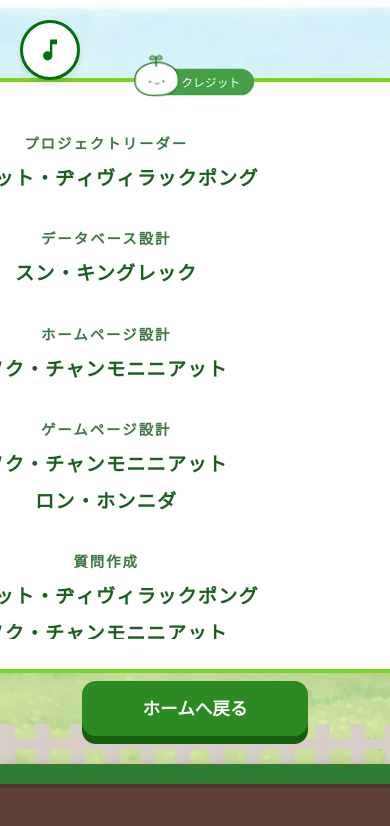
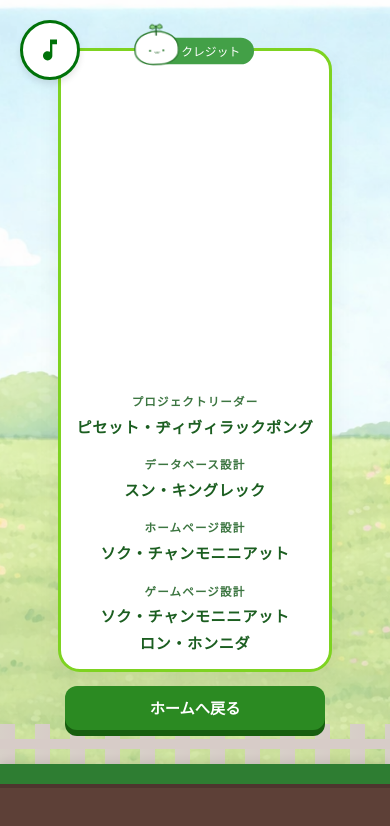
Before and after one commit to Numpang1812/quiz-game-app, a SvelteKit app: page /credits in a window 390 px wide. Shown: the top 826 px of the page. Built offline with nearby package versions, Linux system fonts and the light colour scheme.

Commit message:
implemented responsive design

```diff
--- a/src/routes/+page.svelte
+++ b/src/routes/+page.svelte
@@ -130,8 +130,9 @@
 		/>
 
 		<div class="actions">
-			<button type="button" class="btn play" on:click={onPlayClick}>スタート🌱</button>
-			<button type="button" class="btn ranking" on:click={onRankingClick}>ランク🏆</button>
+		<!-- Professor said the 🌱 and 🏆 should be on the left side instead -->
+			<button type="button" class="btn play" on:click={onPlayClick}>🌱スタート</button>
+			<button type="button" class="btn ranking" on:click={onRankingClick}>🏆ランク</button>
 		</div>
 
 		{#if showModal}
--- a/src/routes/credits/+page.svelte
+++ b/src/routes/credits/+page.svelte
@@ -1,4 +1,5 @@
 <script lang="ts">
+	import { onMount } from 'svelte';
 	import defaultBackgroundImage from '$lib/assets/Background image.png'
 	import { goto } from '$app/navigation'
 	import { audioManager } from '$lib/utils/audioController'
@@ -6,6 +7,33 @@
 		audioManager.playClick()
 		goto('/')
 	}
+
+	let creditsViewport: HTMLDivElement | null = null;
+	let isHovering = false;
+	let frameId: number;
+	let scrollSpeed = 1;
+	let viewportHeight = 0;
+
+	function tick() {
+
+		if (creditsViewport && !isHovering) {
+			creditsViewport.scrollTop += scrollSpeed;
+
+			const maxScroll = creditsViewport.scrollHeight - creditsViewport.clientHeight;
+
+			if (creditsViewport.scrollTop + creditsViewport.clientHeight >= creditsViewport.scrollHeight - 2) {
+				creditsViewport.scrollTop = 0;
+			}
+		}
+
+		frameId = requestAnimationFrame(tick);
+	}
+
+	onMount(() => {
+		frameId = requestAnimationFrame(tick);
+
+		return () => cancelAnimationFrame(frameId);
+	});
 </script>
 
 <main
@@ -70,7 +98,17 @@
 					</div>
 				</div>
 
+				<!-- svelte-ignore a11y-no-static-element-interactions -->
+				<div
+					class="credits-viewport"
+					bind:this={creditsViewport}
+					bind:clientHeight={viewportHeight}
+					onmouseenter={() => (isHovering = true)}
+					onmouseleave={() => (isHovering = false)}
+				>
 					<div class="credits-stack">
+						<div class="credits-spacer" style={`height: ${viewportHeight}px;`}></div>
+
 						<div class="credit-block">
 							<div class="credit-label">プロジェクトリーダー</div>
 							<div class="creator">ピセット・ヂィヴィラックポング</div>
@@ -157,10 +195,31 @@
 							<div class="credit-label">ゲームデプロイ</div>
 							<div class="creator">ピセット・ヂィヴィラックポング</div>
 						</div>
+
+						<div class="credit-block">
+							<div class="credit-label">セキュリティ</div>
+							<div class="creator">ピセット・ヂィヴィラックポング</div>
+						</div>
+
+						<div class="credit-block">
+							<div class="credit-label">レスポンシブデザイン</div>
+							<div class="creator">ソク・チャンモニニアット</div>
+							<div class="creator">ロン・ホンニダ</div>
+							<div class="creator">スン・キングレック</div>
+						</div>
+
+						<div class="credit-block">
+							<div class="credit-label">バグ修正</div>
+							<div class="creator">ピセット・ヂィヴィラックポング</div>
+							<div class="creator">ロン・ホンニダ</div>
+						</div>
+
+						<div class="credits-spacer" style={`height: ${viewportHeight}px;`}></div>
+					</div>
 				</div>
 			</div>
 		</div>
 	</section>
 
-	<button class="home-button" type="button" on:click={goHome}>ホームへ戻る</button>
+	<button class="home-button" type="button" onclick={goHome}>ホームへ戻る</button>
 </main>
--- a/src/styles/global.css
+++ b/src/styles/global.css
@@ -1524,6 +1524,7 @@ body {
 	}
 }
 
+/* Credits Page */
 .credit-page-wrap {
 	position: relative;
 	height: 100dvh;
@@ -1534,7 +1535,7 @@ body {
 	background-position: center;
 	background-repeat: no-repeat;
 	background-attachment: scroll;
-	padding: 0;
+	padding: 1rem 1rem 7rem;
 	box-sizing: border-box;
 	display: flex;
 	flex-direction: column;
@@ -1546,42 +1547,55 @@ body {
 	display: flex;
 	justify-content: center;
 	align-items: center;
-	padding-top: 50px;
+	width: 100%;
+	padding-top: 5rem;
 	box-sizing: border-box;
-	width: 100%;
-	margin-top: -5rem;
+}
+
+.credits-viewport {
+	flex: 1;
+	overflow-y: auto;
+	overflow-x: hidden;
+	position: relative;
+	margin-top: -3.5rem;
+	margin-bottom: -1.5rem;
+	scrollbar-width: none;
+}
+
+.credits-viewport::-webkit-scrollbar {
+  display: none;
+}
+
+.credits-spacer {
+	flex-shrink: 0;
 }
 
 .credit-box {
 	background: white;
 	border: 4px solid #7ed321;
 	border-radius: 40px;
-	width: 65vh;
-	min-width: 250px;
-	height: 60vh;
+	width: min(600px, 92vw);
+	min-width: 0;
+	height: min(70dvh, 720px);
+	min-height: 420px;
 	position: relative;
-	padding: 50px 20px 30px;
+	padding: 3.5rem 1.25rem 1.5rem;
 	text-align: center;
 	box-shadow: 0 10px 25px rgba(0, 0, 0, 0.05);
 	display: flex;
 	flex-direction: column;
 	overflow: visible;
-	padding-right: 0px;
 }
 
 .credits-stack {
 	flex: 1;
-	overflow-y: auto;
-	overflow-x: hidden;
+	overflow: hidden;
 	display: flex;
 	flex-direction: column;
-	gap: 2.2rem;
+	gap: 1.6rem;
 	width: 100%;
-	max-width: min(720px, 90vw);
 	box-sizing: border-box;
-	padding-bottom: 1rem;
-	scrollbar-width: thin;
-	scrollbar-color: #7ed321 transparent;
+	padding: 0.5rem 0.25rem 1rem;
 }
 
 .credit-page-wrap .header-decoration {
@@ -1595,7 +1609,7 @@ body {
 .credit-block {
 	display: flex;
 	flex-direction: column;
-	gap: 0.5rem;
+	gap: 0.45rem;
 }
 
 .credit-label {
@@ -1603,30 +1617,34 @@ body {
 	font-weight: 700;
 	letter-spacing: 0.14em;
 	text-transform: uppercase;
-	font-size: clamp(0.9rem, 2.2vw, 1.1rem);
+	font-size: clamp(0.8rem, 2vw, 1rem);
 	opacity: 0.85;
 	margin: 0;
+	line-height: 1.4;
 }
 
 .creator {
 	color: #1b5e20;
 	font-weight: 900;
-	letter-spacing: 0.06em;
-	font-size: clamp(1.2rem, 3.2vw, 1.8rem);
+	letter-spacing: 0.04em;
+	font-size: clamp(1rem, 3vw, 1.5rem);
 	margin: 0;
+	line-height: 1.35;
+	word-break: break-word;
 }
 
 .credit-page-wrap .home-button {
-	margin-top: 0.5rem;
+	margin-top: 1rem;
 	z-index: 30;
 	background-color: #2b8a22;
 	color: white;
 	font-family: inherit;
-	font-size: clamp(1.1rem, 3.5vw, 1.4rem);
+	font-size: clamp(1rem, 3.5vw, 1.25rem);
 	font-weight: 800;
 	border: none;
 	border-radius: 14px;
-	padding: 14px 60px;
+	padding: 12px 32px;
+	width: min(260px, 90vw);
 	cursor: pointer;
 	box-shadow: 0 8px 0 #175e0f;
 	transition:
@@ -1642,6 +1660,91 @@ body {
 .credit-page-wrap .home-button:active {
 	transform: translateY(6px);
 	box-shadow: 0 2px 0 #175e0f;
+}
+
+@media (max-width: 768px) {
+	.credits-viewport {
+		margin-top: -3rem;
+		margin-bottom: -1rem;
+	}
+
+	.credit-page-wrap {
+		padding: 0.75rem 0.75rem 6rem;
+		justify-content: flex-start;
+	}
+
+	.credits-container {
+		padding-top: 2.75rem;
+	}
+
+	.credit-box {
+		width: 100%;
+		height: min(68dvh, 640px);
+		min-height: 380px;
+		border-radius: 28px;
+		padding: 3rem 1rem 1.25rem;
+	}
+
+	.credit-label {
+		font-size: 0.78rem;
+		letter-spacing: 0.1em;
+	}
+
+	.creator {
+		font-size: 1rem;
+	}
+
+	.credit-page-wrap .home-button {
+		margin-top: 0.9rem;
+		padding: 11px 24px;
+		box-shadow: 0 6px 0 #175e0f;
+	}
+}
+
+@media (max-width: 480px) {
+		.credits-viewport {
+		margin-top: -3rem;
+		margin-bottom: -1rem;
+	}
+
+	.credit-page-wrap {
+		padding: 0.5rem 0.5rem 5.5rem;
+	}
+
+	.credits-container {
+		padding-top: 2.5rem;
+	}
+
+	.credit-box {
+		width: 100%;
+		height: min(66dvh, 560px);
+		min-height: 340px;
+		border-radius: 22px;
+		padding: 2.8rem 0.85rem 1rem;
+		border-width: 3px;
+	}
+
+	.credits-stack {
+		gap: 1.25rem;
+		padding: 0.35rem 0.1rem 0.75rem;
+	}
+
+	.credit-label {
+		font-size: 0.72rem;
+	}
+
+	.creator {
+		font-size: 0.95rem;
+		line-height: 1.3;
+	}
+
+	.credit-page-wrap .home-button {
+		width: min(260px, 90vw);
+		max-width: 260px;
+		font-size: 0.95rem;
+		padding: 10px 18px;
+		border-radius: 12px;
+	}
 }
 
 /* Loading page */
```
Lines whose indentation alone changed are shown as unchanged.
